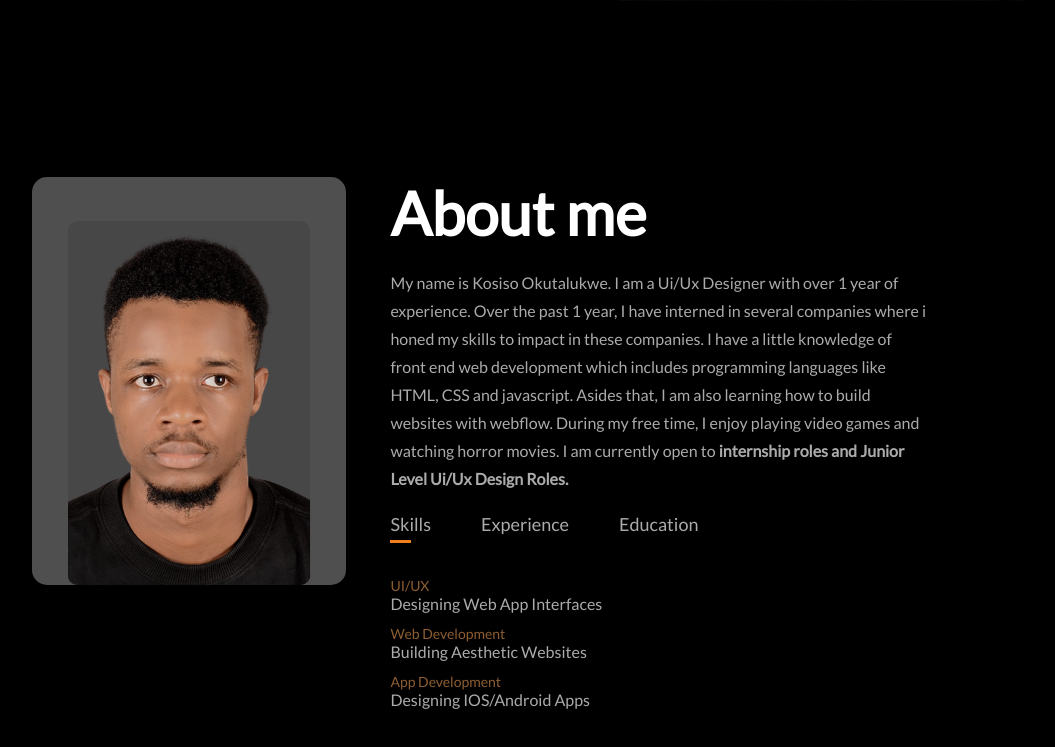
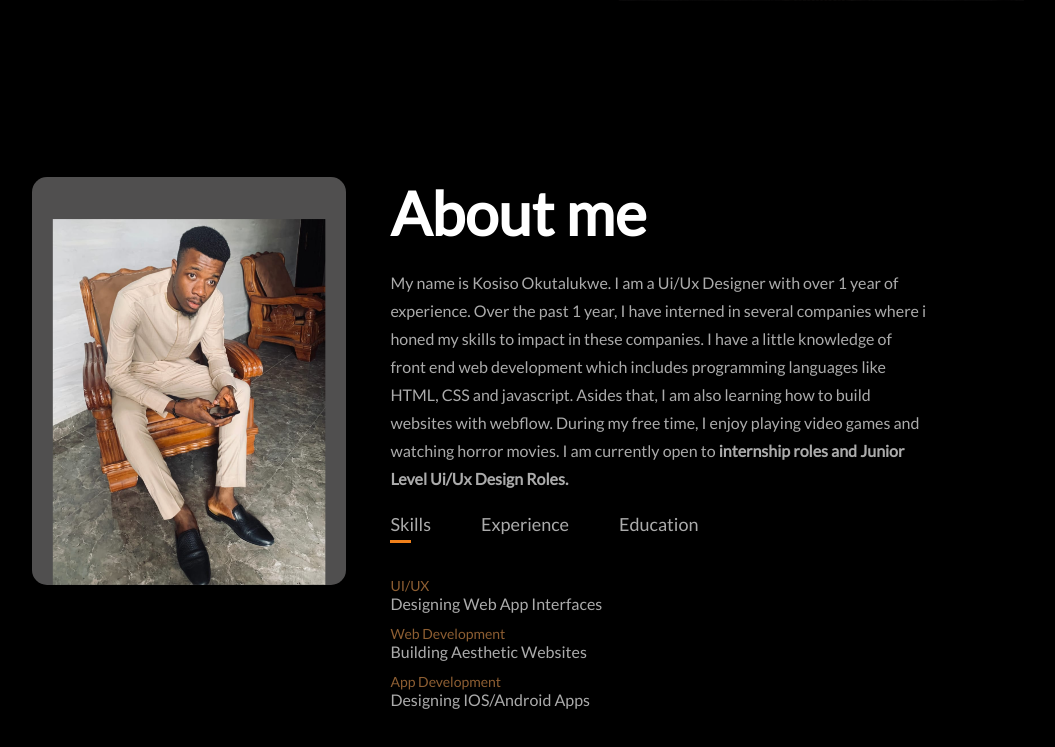
Before and after one commit to Kossy-a/Kosi-Portfolio, a plain HTML site: page index.html in a window 1280 px wide. Shown: the part 713-1460 px from the top of the page, without its empty margins (160-1215 px from the left). Drawn offline with Linux system fonts and the light colour scheme.

Commit message:
Update index.html

```diff
--- a/index.html
+++ b/index.html
@@ -35,7 +35,7 @@
         <div class="container">
             <div class="row">
                 <div class="about-col-1">
-                    <img src="image/Kosi face picture.png">
+                    <img src="image/Kosy second pic.png">
                 </div>
                 <div class="about-col-2">
                     <h1 class="subtitle">About me</h1>
```
